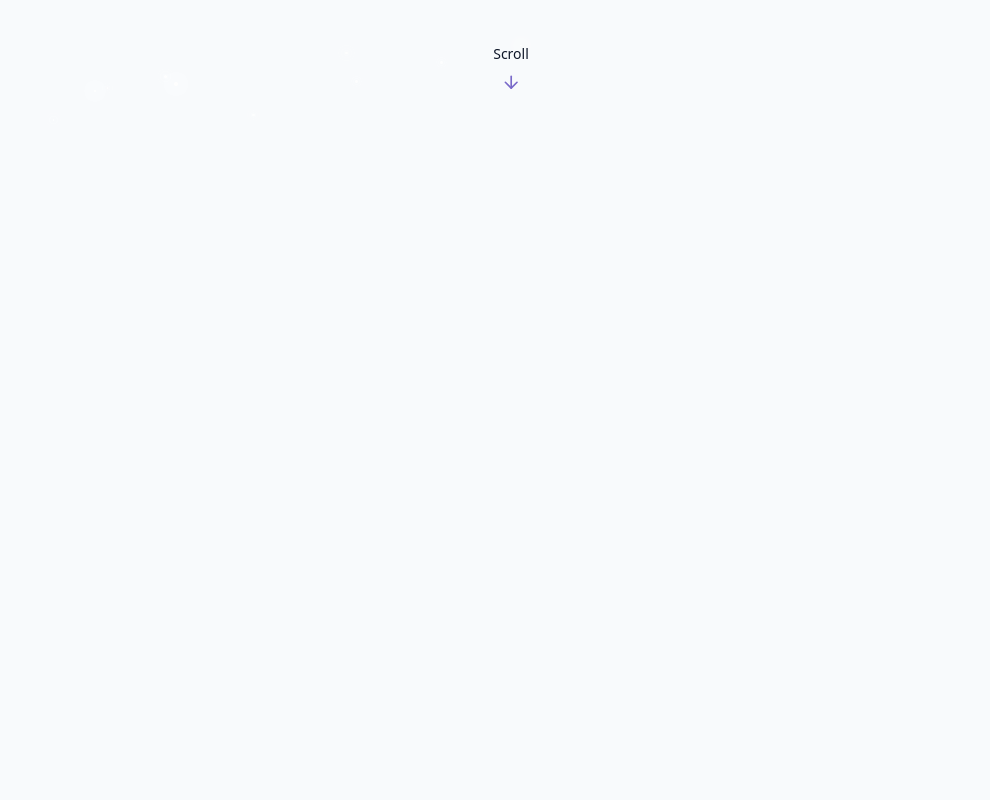
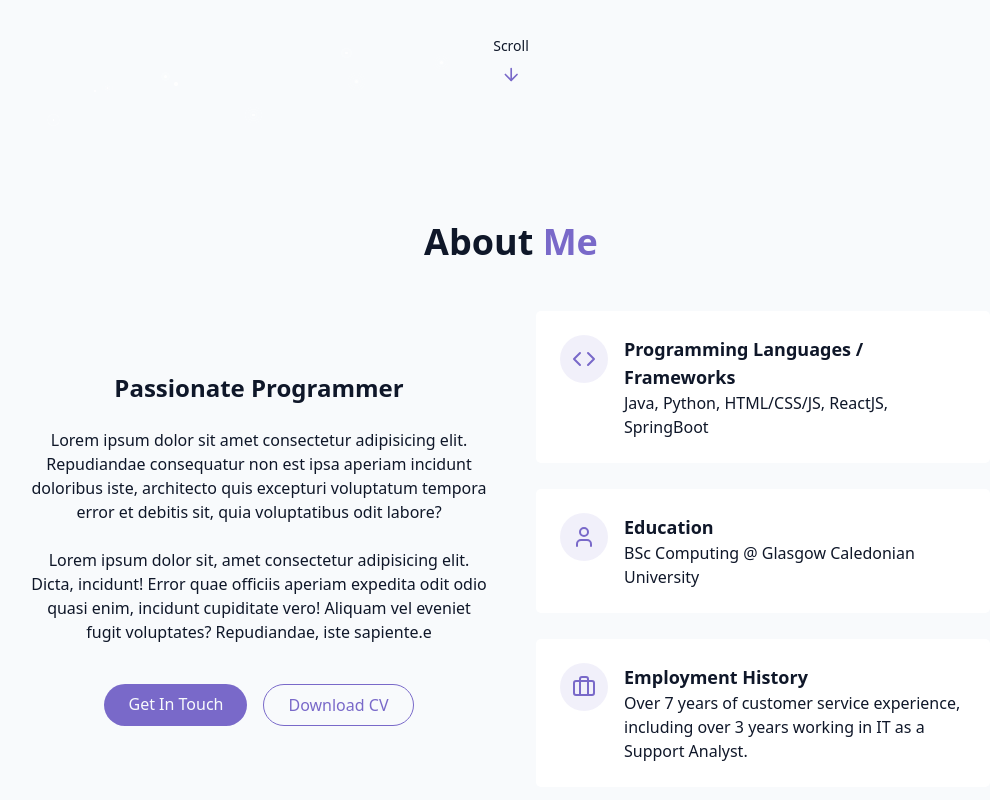
Before and after one commit to trumanwp/PortfolioSite, a React (Vite) app: page / in a window 1280 px wide. Shown: the part 674-1474 px from the top of the page, without its empty margins (129-1119 px from the left). Before the commit the page ends 800 px from the top, so only its background shows below. Built offline with nearby package versions, Linux system fonts and the light colour scheme.

Commit message:
Added AboutSection.jsx, Added CV to files

```diff
--- /dev/null
+++ b/src/components/AboutSection.jsx
@@ -0,0 +1,91 @@
+import { Briefcase, Code, User } from "lucide-react";
+
+export const AboutSection = () => {
+  return (
+    <section id="about" className="py-24 px-4 relative">
+      <div className="container mx-auto max-w-5xl">
+        <h2 className="text-3xl md:text-4xl font-bold mb-12 text-center">
+          About <span className="text-primary">Me</span>
+        </h2>
+
+        <div className="grid grid-cols-1 md:grid-cols-2 gap-12 items-center">
+          <div className="space-y-6">
+            <h3 className="text-2xl font-semibold">Passionate Programmer</h3>
+
+            <p className="text-muted-foreground">
+              Lorem ipsum dolor sit amet consectetur adipisicing elit.
+              Repudiandae consequatur non est ipsa aperiam incidunt doloribus
+              iste, architecto quis excepturi voluptatum tempora error et
+              debitis sit, quia voluptatibus odit labore?
+            </p>
+
+            <p className="text-muted-foreground">
+              Lorem ipsum dolor sit, amet consectetur adipisicing elit. Dicta,
+              incidunt! Error quae officiis aperiam expedita odit odio quasi
+              enim, incidunt cupiditate vero! Aliquam vel eveniet fugit
+              voluptates? Repudiandae, iste sapiente.e
+            </p>
+
+            <div className="flex flex-col sm:flex-row gap-4 pt-4 justify-center">
+              <a href="#contact" className="cosmic-button">
+                Get In Touch
+              </a>
+
+              <a
+                href="public\AdamBowieCVCS.docx"
+                className="px-6 py-2 rounded-full border border-primary text-primary hover:bg-primary/10 transition-colors duration-300"
+              >
+                Download CV
+              </a>
+            </div>
+          </div>
+
+          <div className="grid grid-cols-1 gap-6">
+            <div className="gradient-border p-6 card-hover">
+              <div className="flex items-start gap-4">
+                <div className="p-3 rounded-full bg-primary/10">
+                  <Code className="h-6 w-6 text-primary" />
+                </div>
+                <div className="text-left">
+                  <h4 className="font-semibold text-lg">
+                    Programming Languages / Frameworks
+                  </h4>
+                  <p className="text-muted-foreground">
+                    Java, Python, HTML/CSS/JS, ReactJS, SpringBoot
+                  </p>
+                </div>
+              </div>
+            </div>
+            <div className="gradient-border p-6 card-hover">
+              <div className="flex items-start gap-4">
+                <div className="p-3 rounded-full bg-primary/10">
+                  <User className="h-6 w-6 text-primary" />
+                </div>
+                <div className="text-left">
+                  <h4 className="font-semibold text-lg">Education</h4>
+                  <p className="text-muted-foreground">
+                    BSc Computing @ Glasgow Caledonian University
+                  </p>
+                </div>
+              </div>
+            </div>
+            <div className="gradient-border p-6 card-hover">
+              <div className="flex items-start gap-4">
+                <div className="p-3 rounded-full bg-primary/10">
+                  <Briefcase className="h-6 w-6 text-primary" />
+                </div>
+                <div className="text-left">
+                  <h4 className="font-semibold text-lg">Employment History</h4>
+                  <p className="text-muted-foreground">
+                    Over 7 years of customer service experience, including over
+                    3 years working in IT as a Support Analyst.
+                  </p>
+                </div>
+              </div>
+            </div>
+          </div>
+        </div>
+      </div>
+    </section>
+  );
+};
--- a/src/pages/Home.jsx
+++ b/src/pages/Home.jsx
@@ -2,6 +2,7 @@
 import { StarBackground } from "../components/StarBackground";
 import { Navbar } from "../components/Navbar";
 import { HeroSection } from "../components/HeroSection";
+import { AboutSection } from "../components/AboutSection";
 
 export const Home = () => {
   return (
@@ -18,6 +19,7 @@
       {/* Main Content */}
       <main>
         <HeroSection />
+        <AboutSection />
       </main>
 
       {/* Footer */}
```
Also changed, not shown: 1 other file (tests, documents, lock files or other folders).
